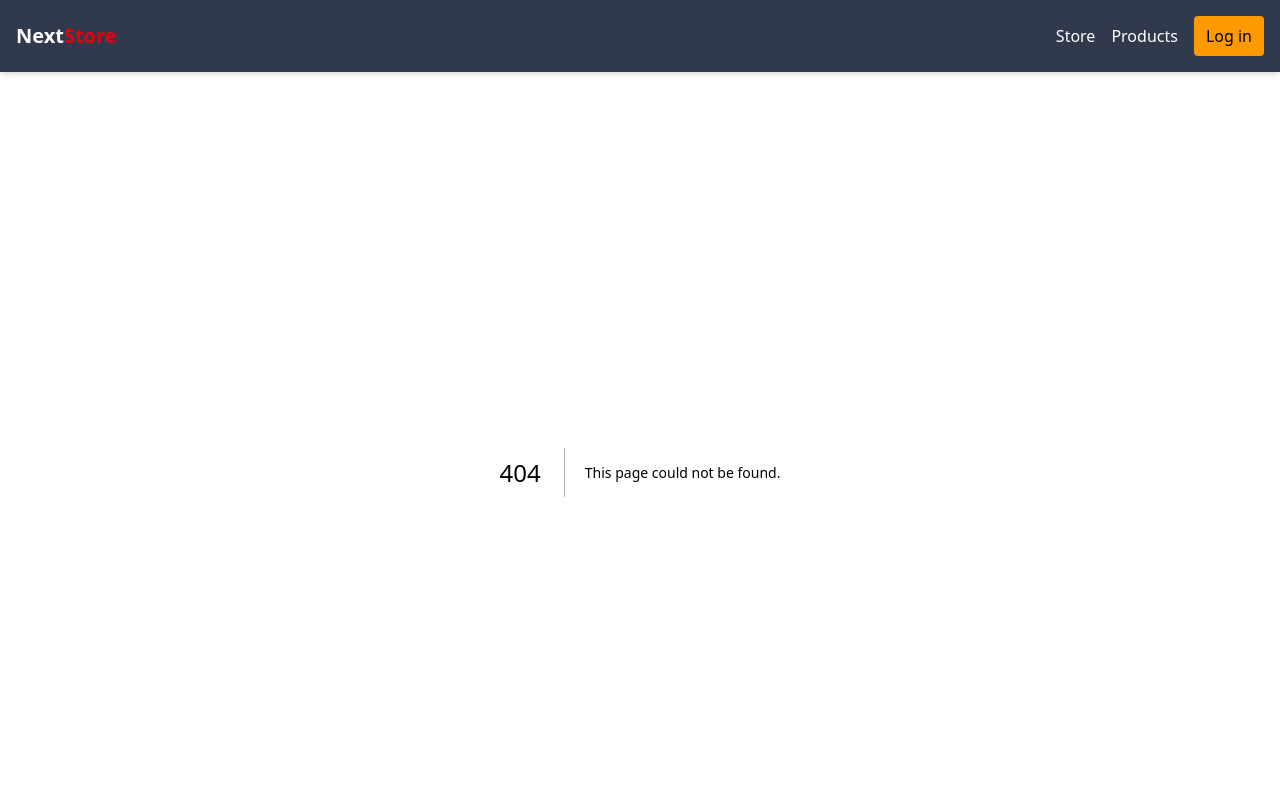
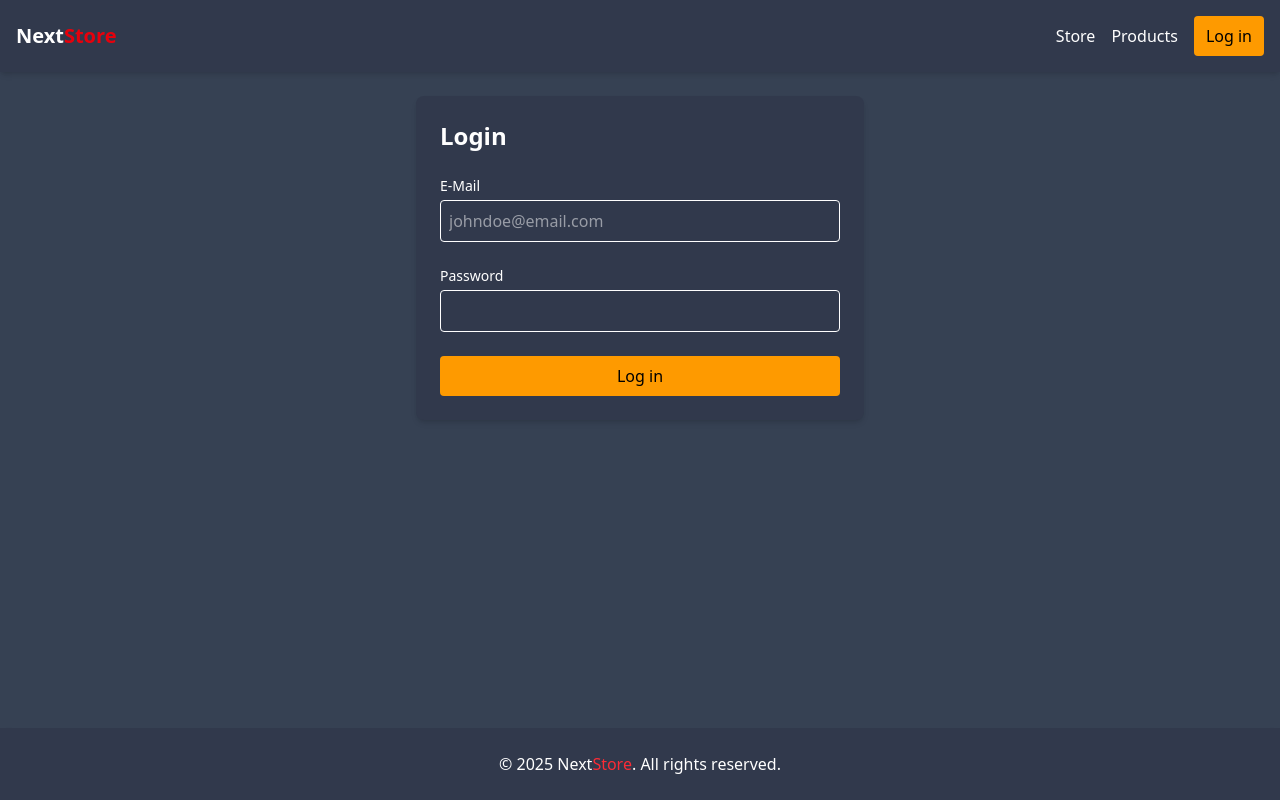
Before and after one commit to guidonunes/nextjs-ecommerce, a Next.js app: page /dashboard/login in a window 1280 px wide. Before the commit this address had no page. Shown: the top 800 px of the page. Built offline with nearby package versions, Linux system fonts and the light colour scheme.

Commit message:
implement client logic and create routes

```diff
--- a/app/components/login/page.tsx
+++ /dev/null
@@ -1,18 +0,0 @@
-export default function LoginPage() {
-  return (
-    <div className="container mx-auto p-6">
-      <h1 className="text-8xl font-bold mb-6">Login Page</h1>
-      <form className="max-w-md mx-auto space-y-4 bg-[#31394c] p-6 rounded shadow-md">
-        <div>
-          <label htmlFor="email" className="block text-sm font-medium">E-Mail</label>
-          <input type="email" id="email" name="email" placeholder="johndoe@email.com" className="mt-1 w-full p-2 border rounded" />
-        </div>
-        <div>
-          <label htmlFor="password" className="block text-sm font-medium">Password</label>
-          <input type="password" id="password" name="password" className="mt-1 w-full p-2 border rounded" />
-        </div>
-        <button type="submit" className="w-full bg-amber-500 hover:text-amber-600 text-black py-2 rounded">Log in</button>
-      </form>
-    </div>
-  )
-}
--- /dev/null
+++ b/app/dashboard/login/page.tsx
@@ -0,0 +1,62 @@
+'use client'
+
+import { useRouter } from "next/navigation";
+import { useState } from "react";
+
+export default function LoginPage() {
+
+  const[email, setEmail] = useState('');
+  const[password, setPassword] = useState('');
+  const[error, setError] = useState<string | null>(null);
+  const router = useRouter();
+
+  const handleSubmit = async (e: React.FormEvent) => {
+    e.preventDefault();
+    setError(null);
+
+    if(!email || !password) {
+      setError('Please fill in all fields.');
+      return;
+    }
+
+    try {
+      const response = await fetch('/api/login', {
+        method: 'POST',
+        headers: {
+          'Content-Type': 'application/json',
+        },
+        body: JSON.stringify({ email, password }),
+      });
+
+      const data = await response.json();
+
+      if (!response.ok) {
+
+        throw new Error(data.message || 'Login failed');
+      }
+      localStorage.setItem('admin_token', data.token);
+      router.push('/dashboard');
+    } catch (err) {
+      setError(
+        (err as Error).message ?? 'Login failed. Please try again.');
+    }
+  }
+
+  return (
+    <div className="container mx-auto p-6">
+      <form onSubmit={handleSubmit} className="max-w-md mx-auto space-y-6 bg-[#31394c] p-6 rounded-lg shadow-md">
+      <h1 className="text-2xl font-bold mb-6">Login</h1>
+        {error && <div className="text-red-400 mb-4">{error}</div>}
+        <div>
+          <label htmlFor="email" className="block text-sm font-medium">E-Mail</label>
+          <input value={email} onChange={(e) => setEmail(e.target.value)} type="email" id="email" name="email" placeholder="johndoe@email.com" className="mt-1 w-full p-2 border rounded" required />
+        </div>
+        <div>
+          <label htmlFor="password" className="block text-sm font-medium">Password</label>
+          <input value={password} onChange={(e) => setPassword(e.target.value)} type="password" id="password" name="password" className="mt-1 w-full p-2 border rounded" required />
+        </div>
+        <button type="submit" className="cursor-pointer w-full bg-amber-500 text-black py-2 rounded">Log in</button>
+      </form>
+    </div>
+  )
+}
```
Also changed, not shown: app/api/dashboard/login/route.tsx (added).
